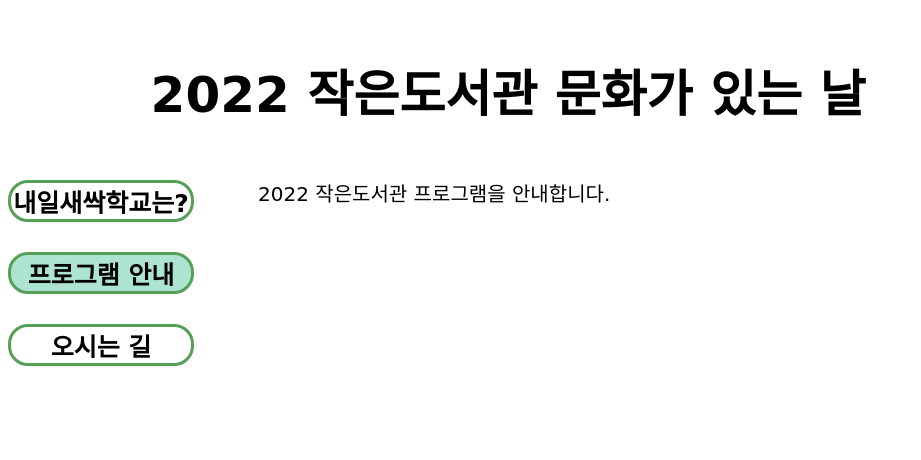
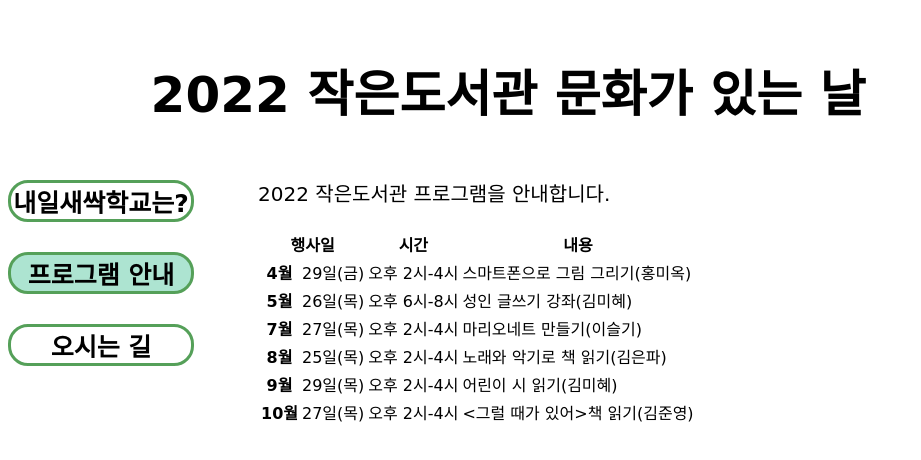
Before and after one commit to sanho82/web, a plain HTML site: page program.html in a window 1280 px wide. Shown: the whole page, without its empty margins (0-921 px from the left). Drawn offline with Linux system fonts and the light colour scheme.

Commit message:
Update program.html

```diff
--- a/program.html
+++ b/program.html
@@ -15,8 +15,53 @@
         <h2 class="list school"><a href="program.html">프로그램 안내</a></h2>
         <h2 class="list"><a href="map.html">오시는 길</a></h2>
             </div>
+      <div>
         <p>2022 작은도서관 프로그램을 안내합니다.
         </p>
+        <table>
+            <tr>
+            <th colspan="2">행사일</th>
+            <th>시간</th>
+            <th>내용</th>
+            </tr>
+            <tr>
+                <th>4월</th>
+                <td>29일(금)</td>
+                <td>오후 2시-4시</td>
+                <td>스마트폰으로 그림 그리기(홍미옥)</td>
+            </tr>
+            <tr>
+                <th>5월</th>
+                <td>26일(목)</td>
+                <td>오후 6시-8시</td>
+                <td>성인 글쓰기 강좌(김미혜)</td>
+            </tr>
+            <tr>
+                <th>7월</th>
+                <td>27일(목)</td>
+                <td>오후 2시-4시</td>
+                <td>마리오네트 만들기(이슬기)</td>
+            </tr>
+            <tr>
+                <th>8월</th>
+                <td>25일(목)</td>
+                <td>오후 2시-4시</td>
+                <td>노래와 악기로 책 읽기(김은파)</td>
+            </tr>
+            <tr>
+                <th>9월</th>
+                <td>29일(목)</td>
+                <td>오후 2시-4시</td>
+                <td>어린이 시 읽기(김미혜)</td>
+            </tr>
+            <tr>
+                <th>10월</th>
+                <td>27일(목)</td>
+                <td>오후 2시-4시</td>
+                <td><그럴 때가 있어>책 읽기(김준영)</td>
+            </tr>
+        </table>
+        </div>
     </div>
     </body>
 </html>
```
